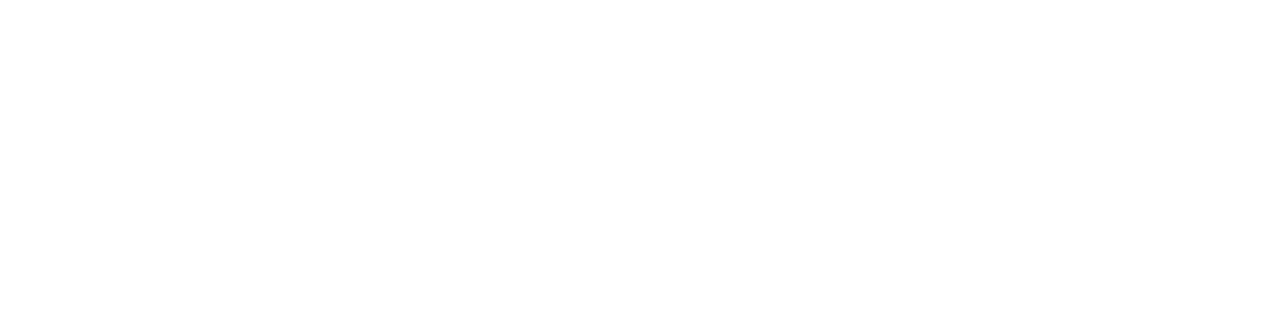
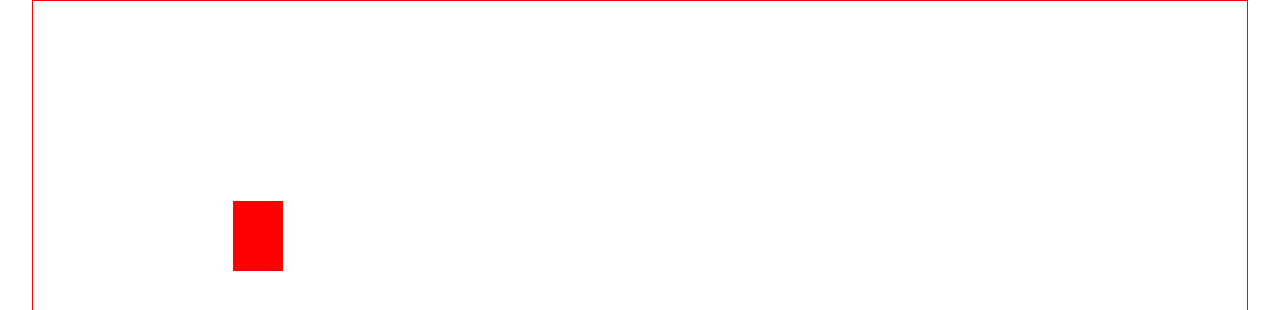
Before and after one commit to BikramNischal/car-lane, a website built with Vite: page index.html in a window 1280 px wide. Both pictures are taken after a click on the button "Start Game". Shown: the top 310 px of the page. Built offline with nearby package versions, Linux system fonts and the light colour scheme.

Commit message:
adds skeleton

```diff
--- a/src/main.ts
+++ b/src/main.ts
@@ -1,3 +1,26 @@
-import {showStartScreen} from '../windows/gamewindow.ts';
+import { showStartScreen, showGameScreen } from "../windows/gamewindow.ts";
+
+const canvas = document.querySelector("#canvas") as HTMLCanvasElement;
+const ctx = canvas.getContext("2d") as CanvasRenderingContext2D;
+
+canvas.height = canvas.clientHeight;
+canvas.width = canvas.clientWidth;
+
+const startBtn = document.querySelector(".btn--start") as HTMLButtonElement;
+const endBtn = document.querySelector(".btn--restart") as HTMLButtonElement;
+
+function drawRect(x:number = 200,y:number = 200) {
+	ctx.fillStyle = "red";
+	ctx.fillRect(x, y, 50, 70);
+}
+
+startBtn.onclick = () => {
+	showGameScreen();
+	drawRect();
+};
+
+endBtn.onclick = showGameScreen;
 
 showStartScreen();
+
+drawRect();
--- /dev/null
+++ b/src/movement.ts
@@ -0,0 +1,6 @@
+import Car from '../modules/car.ts';
+
+
+function keyListner(canvas:HTMLCanvasElement){
+
+}
--- a/styles/style.css
+++ b/styles/style.css
@@ -9,9 +9,12 @@ body{
   width: 100%;
 }
 
-
 #canvas{
-  width: 100;
+  display: block;
+  margin:0 auto;
+  width:95%;
+  height: 95%;
+  border: 1px solid red;
 }
 
 .window{
@@ -26,12 +29,12 @@ body{
   gap : 50px;
 }
 
-.start-window{
+/* .start-window{
   background-image: url("../public/home-background.png");
   background-repeat: no-repeat;
   background-size: cover;
   background-position: center;
-}
+} */
 
 .window-text{
   color:#fc6603;
--- a/windows/gamewindow.ts
+++ b/windows/gamewindow.ts
@@ -1,9 +1,6 @@
 const startScreen =  document.querySelector(".start-window") as HTMLDivElement;
 const gameScreen = document.querySelector(".game-window") as HTMLDivElement;
 const endScreen = document.querySelector(".end-window") as HTMLDivElement;
-
-const startBtn = document.querySelector(".btn--start") as HTMLButtonElement;
-const endBtn = document.querySelector(".btn--restart") as HTMLButtonElement;
 
 function showStartScreen(){
     startScreen.style.display = "flex";
@@ -25,8 +22,6 @@ function showEndScreen(){
 
 // start button on click display canvas
 
-startBtn.onclick = showGameScreen;
-endBtn.onclick = showGameScreen;
 
 
 export {showEndScreen, showStartScreen, showGameScreen};
```
Also changed, not shown: modules/car.ts (added, +29 -0 lines).
